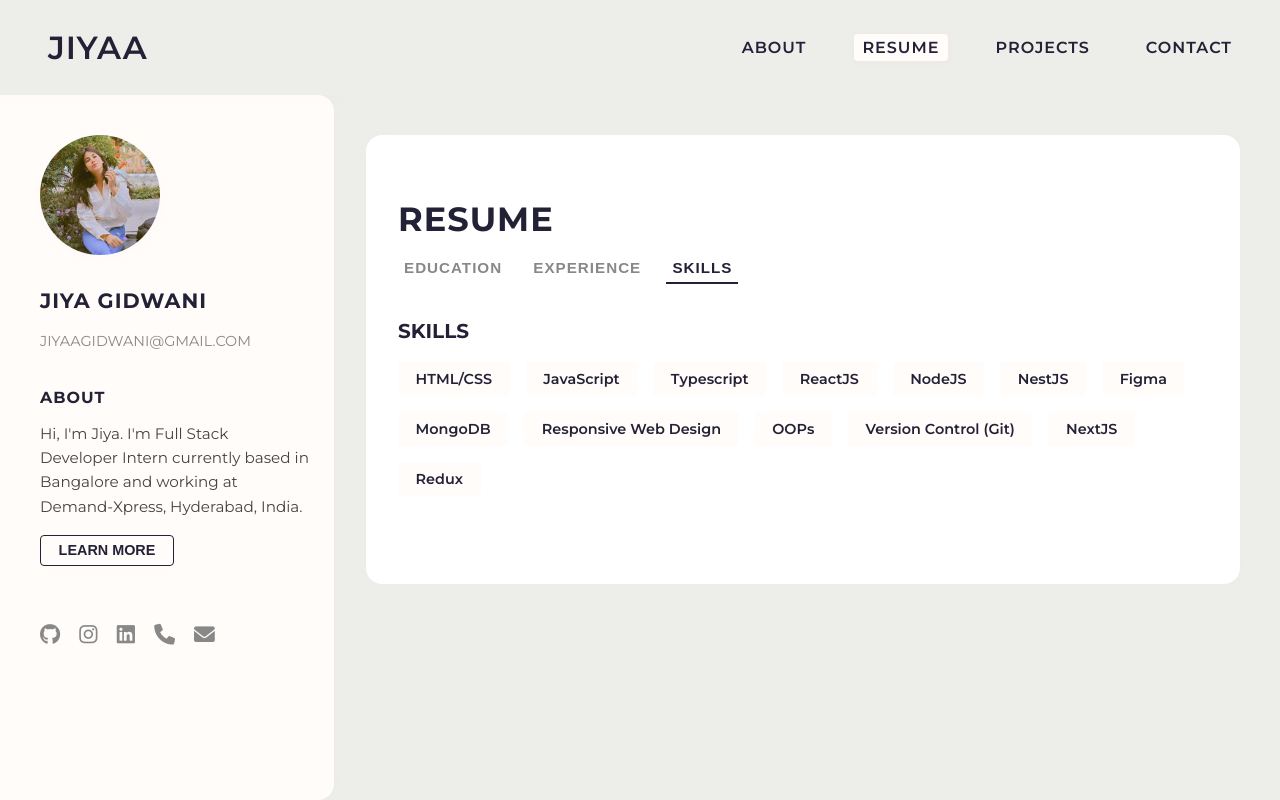
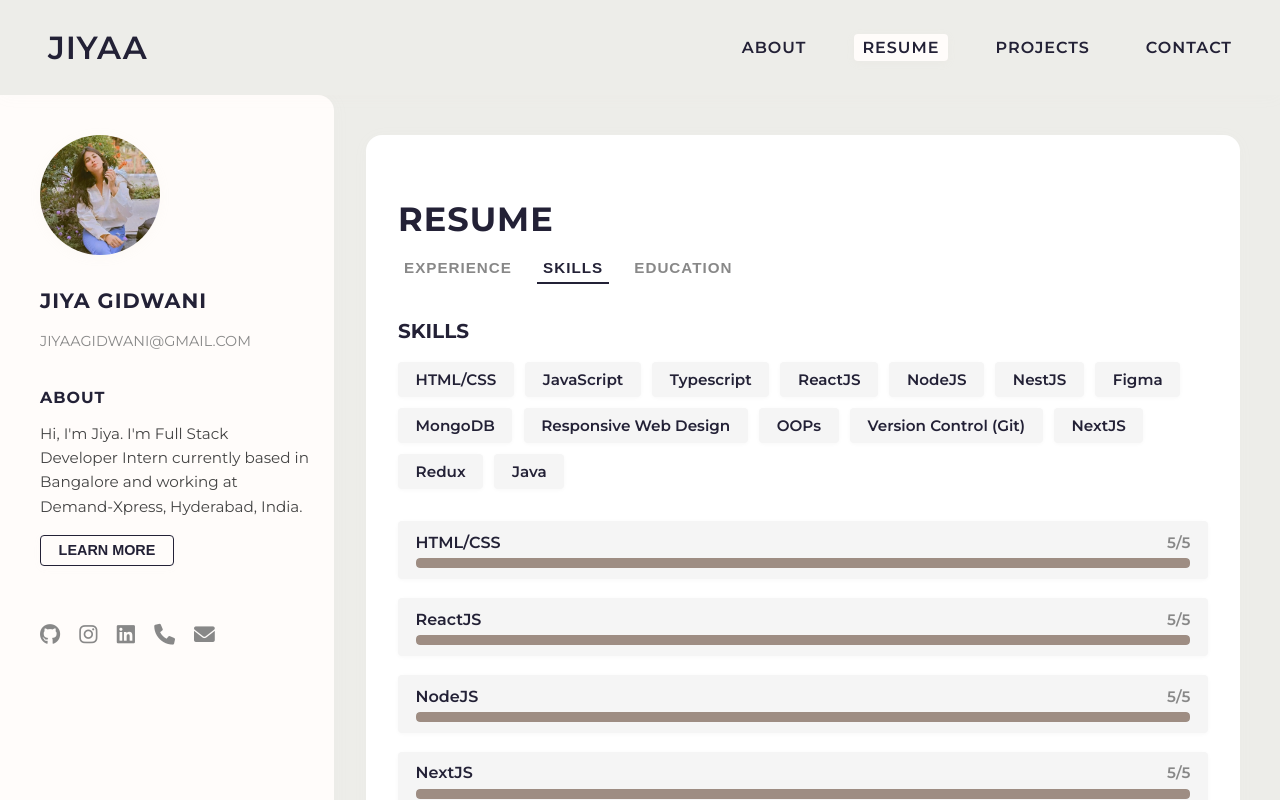
Before and after one commit to JiyaaG/portfolio, a Next.js app: page /resume in a window 1280 px wide. Both pictures are taken after a click on the button "SKILLS". Shown: the top 800 px of the page. Built offline with nearby package versions, Linux system fonts and the light colour scheme.

Commit message:
added skills-graph

```diff
--- a/src/pages/resume.tsx
+++ b/src/pages/resume.tsx
@@ -3,12 +3,34 @@
 import { useState } from 'react';
 
 const Resume: NextPage = () => {
-  const [activeSection, setActiveSection] = useState<string>('EDUCATION');
+  const [activeSection, setActiveSection] = useState<string>('EXPERIENCE');
+
+  const skillsList = [
+    'HTML/CSS', 'JavaScript', 'Typescript', 'ReactJS', 'NodeJS',
+    'NestJS', 'Figma', 'MongoDB', 'Responsive Web Design',
+    'OOPs', 'Version Control (Git)', 'NextJS', 'Redux', 'Java'
+  ];
+
+  const skillPalette = {
+    3: '#d6c4b6',
+    4: '#caa898',
+    5: '#9e8d83',
+  };
 
   const skills = [
-    'HTML/CSS', 'JavaScript', 'Typescript', 'ReactJS', 'NodeJS',
-    'NestJS', 'Figma', 'MongoDB', 'Responsive Web Design',
-    'OOPs', 'Version Control (Git)', 'NextJS', 'Redux'
+    { name: 'HTML/CSS', score: 5 },
+    { name: 'ReactJS', score: 5 },
+    { name: 'NodeJS', score: 5 },
+    { name: 'NextJS', score: 5 },
+    { name: 'MongoDB', score: 4 },
+    { name: 'Version Control (Git)', score: 4 },
+    { name: 'Typescript', score: 4 },
+    { name: 'Responsive Web Design', score: 4 },
+    { name: 'Redux', score: 3 },
+    { name: 'NestJS', score: 3 },
+    { name: 'Figma', score: 3 },
+    { name: 'OOPs', score: 3 },
+    { name: 'Java', score: 3 },
   ];
 
   return (
@@ -17,12 +39,6 @@
         <h1 className="page-title">RESUME</h1>
 
         <div className="resume-nav">
-          <button
-            className={`resume-nav-item ${activeSection === 'EDUCATION' ? 'active' : ''}`}
-            onClick={() => setActiveSection('EDUCATION')}
-          >
-            EDUCATION
-          </button>
           <button
             className={`resume-nav-item ${activeSection === 'EXPERIENCE' ? 'active' : ''}`}
             onClick={() => setActiveSection('EXPERIENCE')}
@@ -35,18 +51,13 @@
           >
             SKILLS
           </button>
+          <button
+            className={`resume-nav-item ${activeSection === 'EDUCATION' ? 'active' : ''}`}
+            onClick={() => setActiveSection('EDUCATION')}
+          >
+            EDUCATION
+          </button>
         </div>
-
-        {activeSection === 'EDUCATION' && (
-          <div className="resume-section">
-            <h2 className="section-title">EDUCATION</h2>
-            <div className="education-item">
-              <h3>MEDI-CAPS UNIVERSITY</h3>
-              <p>Masters in Computer Application</p>
-              <p>2023 - 2025</p>
-            </div>
-          </div>
-        )}
 
         {activeSection === 'EXPERIENCE' && (
           <div className="resume-section">
@@ -70,11 +81,70 @@
         {activeSection === 'SKILLS' && (
           <div className="resume-section">
             <h2 className="section-title">SKILLS</h2>
-            <ul className="skills-list">
-              {skills.map((skill, index) => (
-                <li key={index}>{skill}</li>
+            <ul className="skills-list" style={{ flexWrap: 'wrap', gap: '0.7rem', marginBottom: '2rem' }}>
+              {skillsList.map((skill, index) => (
+                <li key={index} style={{
+                  background: '#f5f5f5',
+                  padding: '0.5rem 1.1rem',
+                  borderRadius: '4px',
+                  fontSize: '0.95rem',
+                  color: '#232136',
+                  fontWeight: 600,
+                  margin: 0,
+                  boxShadow: '0 1px 4px rgba(0,0,0,0.03)'
+                }}>{skill}</li>
               ))}
             </ul>
+            <ul className="skills-list" style={{ flexDirection: 'column', gap: '1.2rem', width: '100%', maxWidth: '100%', boxSizing: 'border-box' }}>
+              {skills.map((skill, index) => (
+                <li key={index} style={{
+                  background: '#f5f5f5',
+                  padding: '0.7rem 1.1rem',
+                  borderRadius: '4px',
+                  fontSize: '1rem',
+                  color: '#232136',
+                  fontWeight: 600,
+                  boxShadow: '0 1px 4px rgba(0,0,0,0.03)',
+                  margin: 0,
+                  maxWidth: '100%',
+                  boxSizing: 'border-box',
+                }}>
+                  <div style={{ display: 'flex', alignItems: 'center', justifyContent: 'space-between' }}>
+                    <span>{skill.name}</span>
+                    <span style={{ fontSize: '0.95rem', color: '#888', marginLeft: '1rem' }}>{skill.score}/5</span>
+                  </div>
+                  <div style={{
+                    marginTop: '0.4rem',
+                    width: '100%',
+                    height: '10px',
+                    background: '#e0e0e0',
+                    borderRadius: '4px',
+                    overflow: 'hidden',
+                    maxWidth: '100%',
+                    boxSizing: 'border-box',
+                  }}>
+                    <div style={{
+                      width: `${(skill.score / 5) * 100}%`,
+                      height: '100%',
+                      background: skillPalette[skill.score as keyof typeof skillPalette],
+                      borderRadius: '4px',
+                      transition: 'width 0.5s',
+                    }} />
+                  </div>
+                </li>
+              ))}
+            </ul>
+          </div>
+        )}
+
+        {activeSection === 'EDUCATION' && (
+          <div className="resume-section">
+            <h2 className="section-title">EDUCATION</h2>
+            <div className="education-item">
+              <h3>MEDI-CAPS UNIVERSITY</h3>
+              <p>Masters in Computer Application</p>
+              <p>2023 - 2025</p>
+            </div>
           </div>
         )}
       </div>
--- a/src/styles/globals.css
+++ b/src/styles/globals.css
@@ -7,6 +7,10 @@
   --color-text: #232136;
   --color-link: #232136;
   --color-link-hover: #7B5E3B;
+}
+
+html, body {
+  overflow-x: hidden;
 }
 
 body {
@@ -32,10 +36,16 @@
   padding: 1.5rem 2.5rem 1.5rem 2.5rem;
   background: var(--color-bg);
   box-shadow: 0 2px 16px rgba(214, 204, 194, 0.04);
+  animation: fadeIn 1.2s cubic-bezier(.4,0,.2,1);
   position: sticky;
   top: 0;
   z-index: 10;
-  animation: fadeIn 1.2s cubic-bezier(.4,0,.2,1);
+}
+
+@media (min-width: 601px) {
+  .header {
+    /* No extra sticky needed, already sticky by default */
+  }
 }
 
 .logo {
@@ -471,7 +481,9 @@
     padding: 1.2rem 0.5rem;
   }
   .content-container {
-    padding: 1.2rem 0.5rem;
+    padding: 1.2rem 1rem;
+    box-sizing: border-box;
+    max-width: 100%;
   }
   .page-title {
     font-size: 1.3rem;
```
Also changed, not shown: src/pages/projects.tsx (+7 -1 lines).
